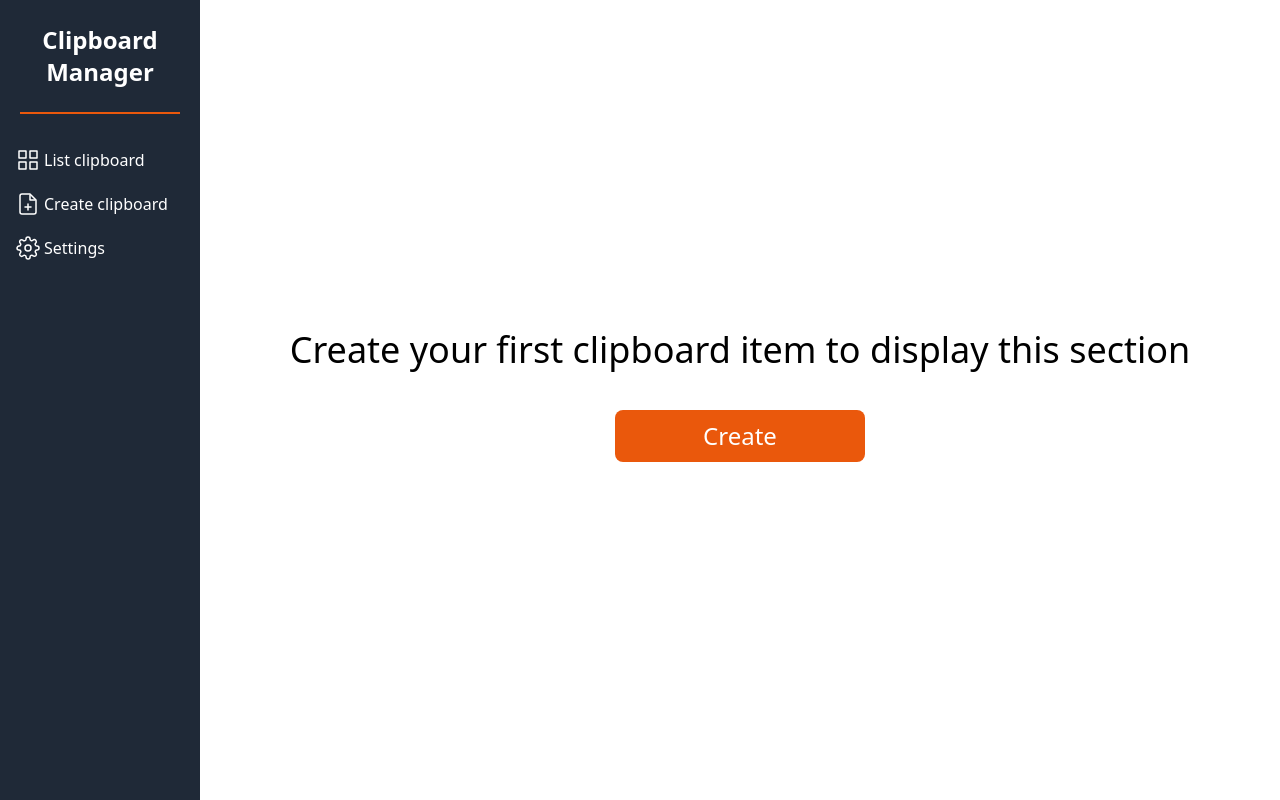
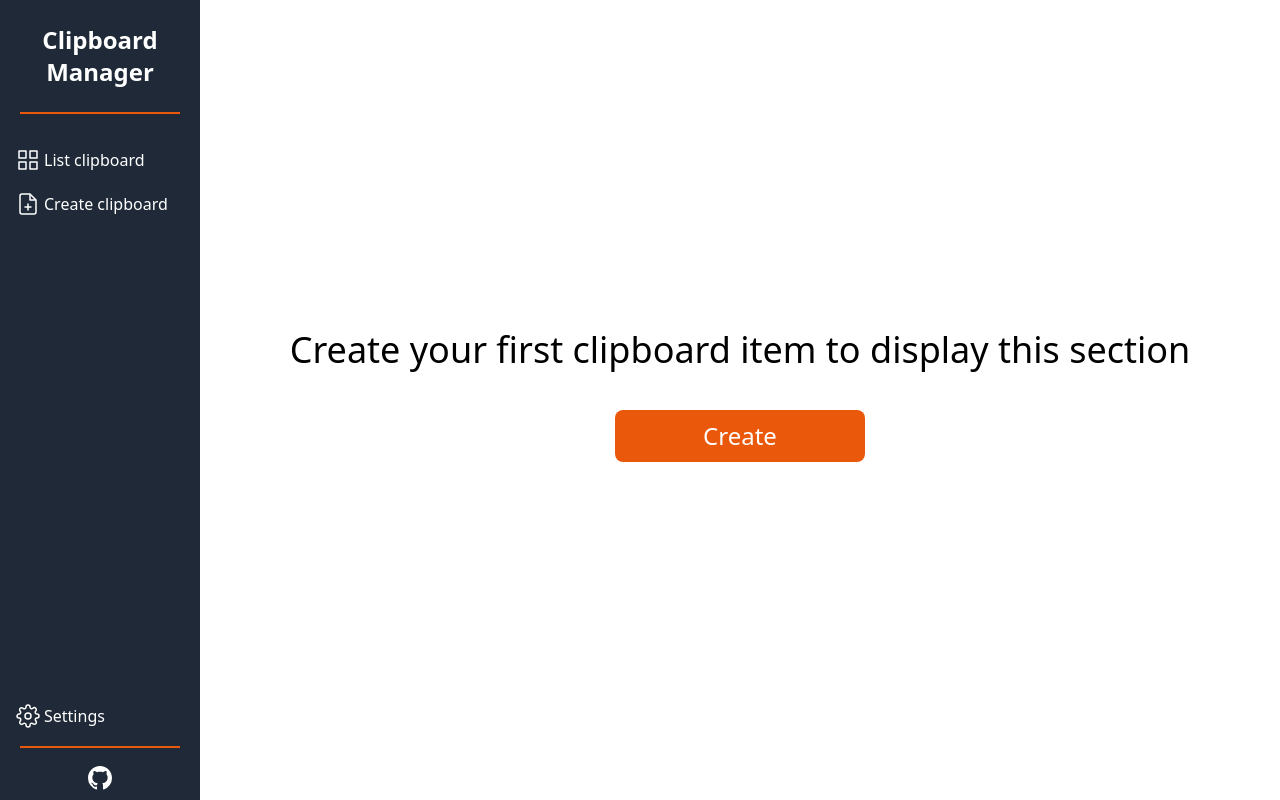
Before and after one commit to JavierMolines/clipboard, an Angular app: page / in a window 1280 px wide. Built offline with nearby package versions, Linux system fonts and the light colour scheme.

Commit message:
Features: Improve side menu

```diff
--- /dev/null
+++ b/src/app/components/navbar-option/navbar-option.component.html
@@ -0,0 +1,15 @@
+<div class="w-full relative">
+  <a
+    [routerLink]="link"
+    [name]="'button' + title"
+    class="w-full py-2.5 px-4 flex gap-1 rounded transition duration-200 hover:bg-gray-700"
+  >
+    <img
+      [src]="'/icons/' + img + '.svg'"
+      alt="not found"
+      width="24"
+      height="24"
+    />
+    <p class="text-lg xl:text-base">{{ title }}</p>
+  </a>
+</div>
--- a/src/app/components/navbar/navbar.component.html
+++ b/src/app/components/navbar/navbar.component.html
@@ -10,30 +10,48 @@
 
     <div
       #menuSlide
-      class="z-10 hidden fixed lg:block lg:static w-[200px] h-full bg-gray-800 text-white"
+      class="z-10 hidden fixed lg:static lg:flex flex-col w-[200px] h-full bg-gray-800 text-white"
     >
       <div class="p-6 text-center font-bold border-gray-700">
         <h3 class="text-2xl">Clipboard Manager</h3>
       </div>
-      <div class="border-b-2 border-orange-600 w-[80%] mx-auto"></div>
-      <nav class="mt-6 flex flex-col items-start">
-        @for (item of MENU_OPTIONS; track item.title) {
-          <div class="w-full relative">
+
+      <nav class="h-full flex flex-col justify-between">
+        <aside class="flex flex-col">
+          <div class="border border-orange-600 w-[80%] mx-auto mb-6"></div>
+
+          @for (item of MENU_OPTIONS.top; track item.title) {
+            <app-navbar-option
+              [link]="item.link"
+              [img]="item.img"
+              [title]="item.title"
+            />
+          }
+        </aside>
+
+        <aside class="flex flex-col gap-2">
+          @for (item of MENU_OPTIONS.bottom; track item.title) {
+            <app-navbar-option
+              [link]="item.link"
+              [img]="item.img"
+              [title]="item.title"
+            />
+          }
+
+          <div class="border border-orange-600 w-[80%] mx-auto"></div>
+
           <a
-              routerLink="{{ item.link }}"
-              [name]="'button' + item.title"
-              class="w-full py-2.5 px-4 flex gap-1 rounded transition duration-200 hover:bg-gray-700"
+            href="https://github.com/JavierMolines"
+            class="py-2.5 px-4 justify-center flex hover:bg-gray-700"
           >
             <img
-                [src]="'/icons/' + item.img + '.svg'"
+              src="/icons/github.svg"
               alt="request.svg"
               width="24"
               height="24"
             />
-              <p class="text-lg xl:text-base">{{ item.title }}</p>
           </a>
-          </div>
-        }
+        </aside>
       </nav>
     </div>
 
--- a/src/app/components/navbar/navbar.component.ts
+++ b/src/app/components/navbar/navbar.component.ts
@@ -1,25 +1,21 @@
 import { Component, ElementRef, ViewChild } from "@angular/core";
-import {
-	NavigationEnd,
-	Router,
-	RouterLinkWithHref,
-	RouterModule,
-} from "@angular/router";
+import { NavigationEnd, Router, RouterModule } from "@angular/router";
+import { NavbarOptionComponent } from "@components/navbar-option/navbar-option.component";
 import { OPTIONS_BUTTON_CHECK } from "src/app/constants/main";
 import {
 	checkExistInStorage,
 	makeOptionSettingsStorage,
 } from "src/app/utils/localStorage";
-import { datagram } from "./navbar.data";
+import { options } from "./navbar.data";
 
 @Component({
 	selector: "app-navbar",
 	standalone: true,
-	imports: [RouterLinkWithHref, RouterModule],
+	imports: [RouterModule, NavbarOptionComponent],
 	templateUrl: "./navbar.component.html",
 })
 export default class NavbarComponent {
-	MENU_OPTIONS = datagram;
+	MENU_OPTIONS = options;
 
 	@ViewChild("menuSlide") menuSlide!: ElementRef;
 
@@ -32,6 +28,7 @@ export default class NavbarComponent {
 	handlerMenuToggle() {
 		const menuElement = this.getMenuElement();
 		menuElement.classList.toggle("hidden");
+		menuElement.classList.toggle("flex");
 	}
 
 	handlerNavigateMenuClose() {
@@ -39,6 +36,7 @@ export default class NavbarComponent {
 		const styles = JSON.stringify(menuElement.classList);
 		if (/hidden/gi.test(styles)) return;
 		menuElement.classList.add("hidden");
+		menuElement.classList.remove("flex");
 	}
 
 	ngOnInit() {
--- a/src/app/components/navbar/navbar.data.ts
+++ b/src/app/components/navbar/navbar.data.ts
@@ -1,10 +1,5 @@
-interface IDatagramNavbar {
-	img: string;
-	title: string;
-	link: string;
-}
-
-export const datagram: Array<IDatagramNavbar> = [
+export const options: IOptionsNavbar = {
+	top: [
 		{
 			img: "document",
 			title: "List clipboard",
@@ -15,9 +10,12 @@ export const datagram: Array<IDatagramNavbar> = [
 			title: "Create clipboard",
 			link: "/create",
 		},
+	],
+	bottom: [
 		{
 			img: "settings",
 			title: "Settings",
 			link: "/settings",
 		},
-];
+	],
+};
```
Also changed, not shown: src/app/components/navbar-option/navbar-option.component.ts (added, +14 -0 lines), src/app/types/navbar.d.ts (added, +10 -0 lines), package.json (indentation only), public/icons/github.svg (added). Lines whose indentation alone changed are shown as unchanged.
